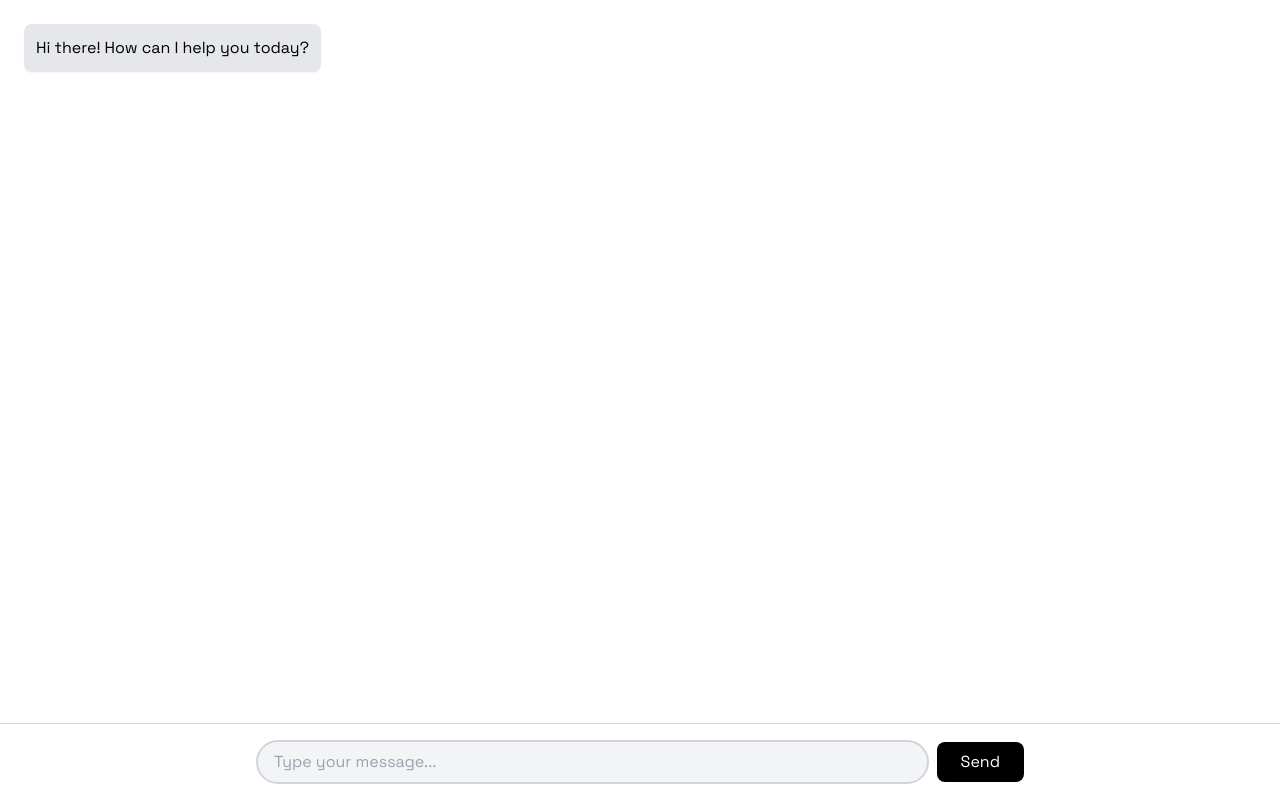
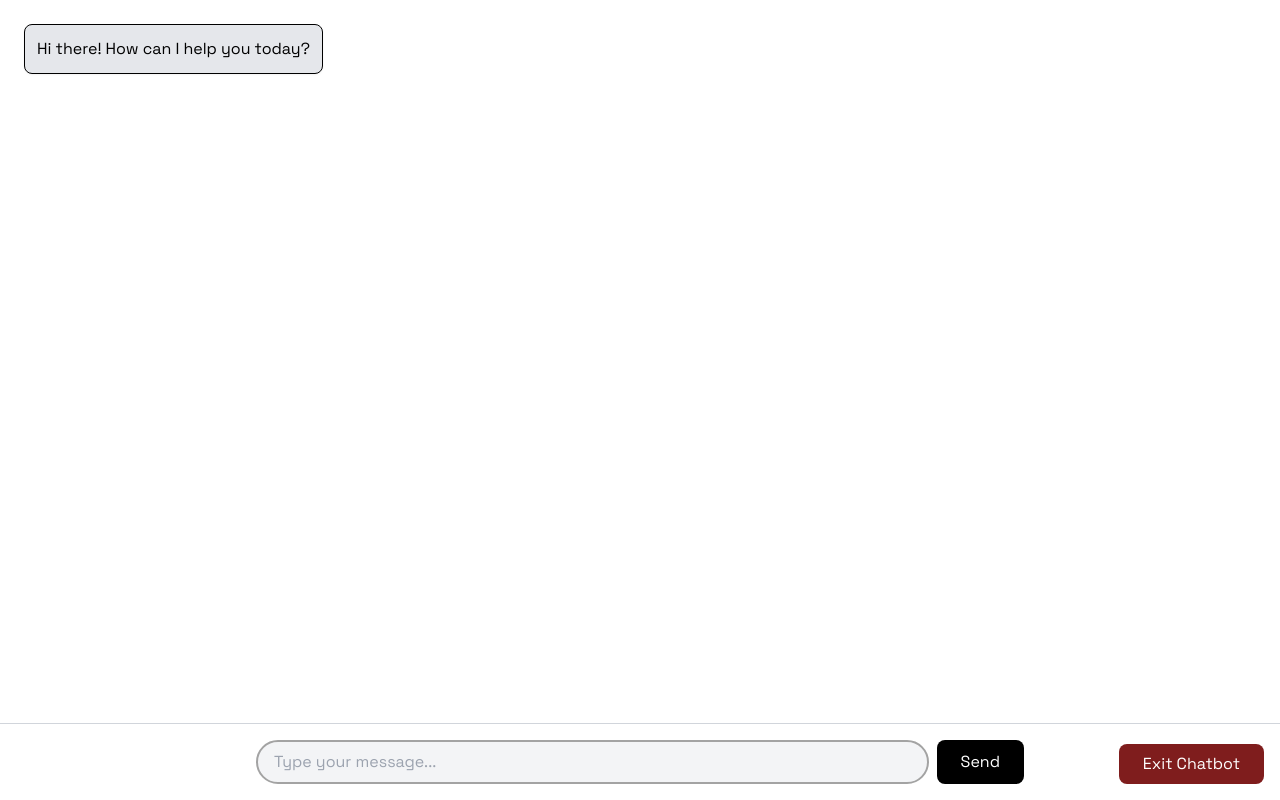
Before and after one commit to schnell-sih/firstcheque, a Next.js app: page /chatbot in a window 1280 px wide. Built offline with nearby package versions, Linux system fonts and the light colour scheme.

Commit message:
refactor: improve the UI

```diff
--- a/src/app/chatbot/page.tsx
+++ b/src/app/chatbot/page.tsx
@@ -3,6 +3,7 @@ import { useState } from "react";
 import InputField from "@/components/InputField";
 import Button from "@/components/Button";
 import Message from "@/components/Message";
+import { useRouter } from "next/navigation";
 
 interface MessageData {
   sender: "bot" | "user";
@@ -10,6 +11,7 @@ interface MessageData {
 }
 
 const Chat: React.FC = () => {
+  const router = useRouter();
   const [messages, setMessages] = useState<MessageData[]>([
     { sender: "bot", text: "Hi there! How can I help you today?" },
   ]);
@@ -33,7 +35,7 @@ const Chat: React.FC = () => {
   };
 
   return (
-    <div className="flex flex-col h-screen w-full text-black bg-white">
+    <div className="relative flex flex-col h-screen w-full text-black bg-white">
       <main className="flex-grow p-6 overflow-y-auto">
         <div className="space-y-4">
           {messages.map((message, index) => (
@@ -57,6 +59,13 @@ const Chat: React.FC = () => {
           <Button onClick={handleSendMessage} text="Send" />
         </div>
       </footer>
+      <Button
+        onClick={() => {
+          router.push("/");
+        }}
+        text="Exit Chatbot"
+        className="absolute bottom-4 right-4 bg-red-900"
+      />
     </div>
   );
 };
--- a/src/components/Button.tsx
+++ b/src/components/Button.tsx
@@ -3,13 +3,16 @@ import React from "react";
 interface ButtonProps {
   text: string;
   onClick: () => void;
+  className?: string;
 }
 
-const Button = ({ text, onClick }: ButtonProps) => {
+const Button = ({ text, onClick, className }: ButtonProps) => {
   return (
-    <div className="w-auto flex items-center justify-center">
+    <div
+      className={`w-auto flex items-center justify-center bg-black rounded-lg ${className}`}
+    >
       <button
-        className="bg-black hover:shadow-md hover:shadow-zinc-500 transition-shadow duration-300 ease-in-out block text-white rounded-lg px-6 py-2"
+        className="hover:shadow-md hover:shadow-zinc-500 transition-shadow duration-300 ease-in-out block text-white px-6 py-2"
         onClick={onClick}
       >
         {text}
--- a/src/components/InputField.tsx
+++ b/src/components/InputField.tsx
@@ -20,7 +20,7 @@ const InputField: React.FC<InputProps> = ({
         placeholder={placeholder}
         value={value}
         onChange={onChange}
-        className="border-2 border-gray-300 rounded-full px-4 py-2 w-full bg-gray-100 text-black"
+        className="border-2 border-neutral-400 rounded-full px-4 py-2 w-full bg-gray-100 text-black"
       />
     </div>
   );
--- a/src/components/Message.tsx
+++ b/src/components/Message.tsx
@@ -9,7 +9,7 @@ const Message: React.FC<MessageProps> = ({ text, isUser }) => {
       <div
         className={`${
           isUser ? "bg-gray-300 text-black" : "bg-gray-200 text-black"
-        } p-3 rounded-lg max-w-xs shadow-sm`}
+        } p-3 rounded-lg max-w-xs shadow-sm border border-black`}
       >
         {text}
       </div>
```
